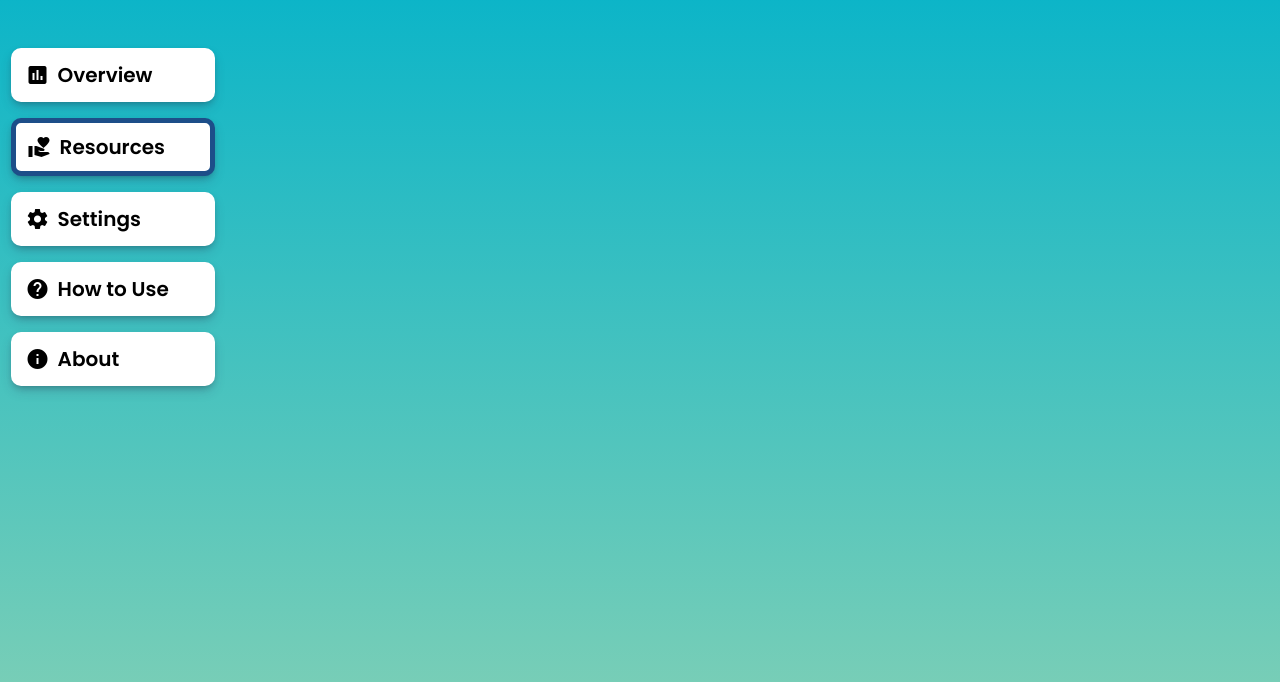
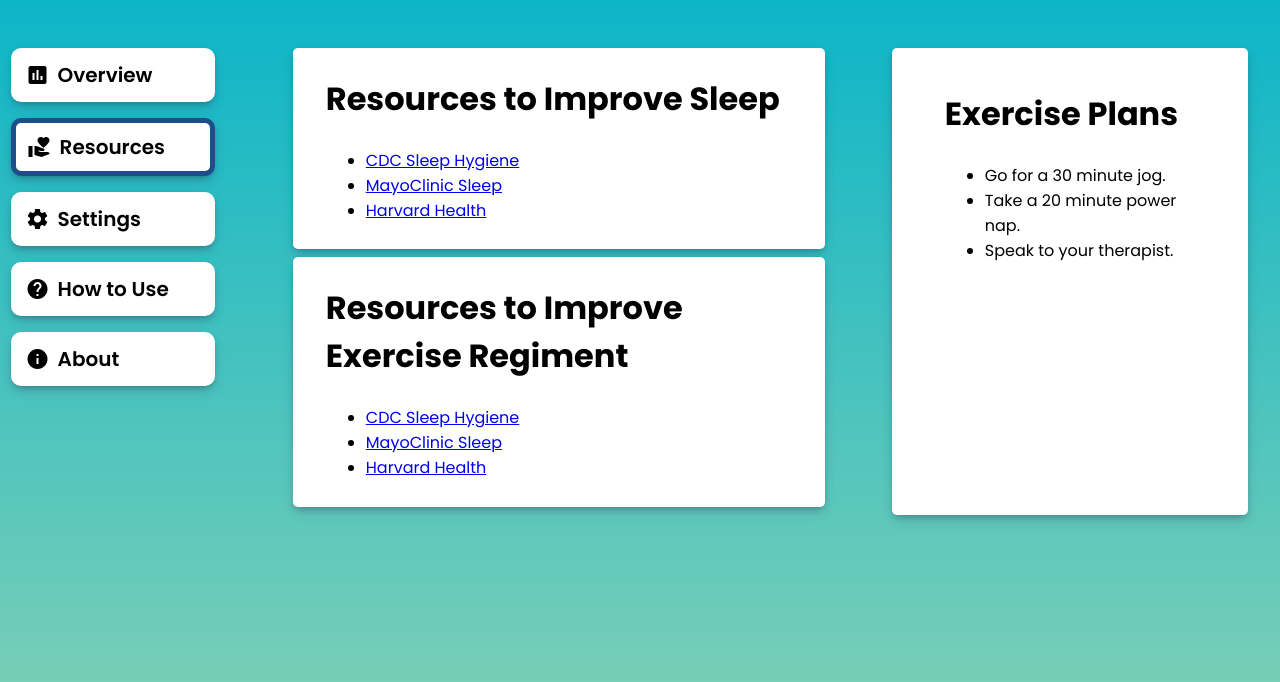
Before and after one commit to ericu-u/GirlHacks, a Django app: template dashboard/templates/dashboard/resources.html in a window 1280 px wide. Shown: the part 80-762 px from the top of the page. Run offline with Django 4.2, Linux system fonts and the light colour scheme; the template is opened without the code that fills it, so the values that code supplies are empty; parts of the project's set-up code (start-up, migrations or seed data) failed here and were passed over; some libraries are stand-ins or nearby versions.

Commit message:
added resources page
coded back and front end for resources page

```diff
--- a/dashboard/static/css/dashboard.css
+++ b/dashboard/static/css/dashboard.css
@@ -167,6 +167,44 @@ nav h3 {
   font-size: 32.5px;
 }
 
+/* Resources */
+#container .not-sidebar .resources {
+  height: min-content;
+  width: 80%;
+  margin: 1vh auto;
+  padding: 4% 5%;
+  border: none;
+  border-radius: 5px;
+  transition: 0.3s;
+  box-shadow: rgba(50, 50, 93, 0.25) 0px 6px 12px -2px,
+    rgba(0, 0, 0, 0.3) 0px 3px 7px -3px;
+  background-color: white;
+  display: flex;
+  flex-direction: column;
+  flex: 2;
+}
+#container .not-sidebar .resources .resource-page {
+  display: flex;
+  flex-direction: column;
+}
+#container .not-sidebar .resources .resource-page ul {
+  list-style-type: square;
+}
+#container .not-sidebar .resource-plans {
+  margin: 1vh 2.5vw 0 0;
+  width: 80%;
+  padding: 4% 5%;
+  border: none;
+  border-radius: 5px;
+  transition: 0.3s;
+  box-shadow: rgba(50, 50, 93, 0.25) 0px 6px 12px -2px,
+    rgba(0, 0, 0, 0.3) 0px 3px 7px -3px;
+  background-color: white;
+  display: flex;
+  flex-direction: column;
+  flex: 1;
+}
+
 /* Settings */
 #settings-modal {
   border: none;
--- a/dashboard/templates/dashboard/resources.html
+++ b/dashboard/templates/dashboard/resources.html
@@ -42,7 +42,35 @@
             </div>
         </div>
         <div id="display" class="not-sidebar">
-
+            <div class="resource-page">
+                <div class="resources">
+                    <h1>Resources to Improve Sleep</h1>
+                    <br>
+                    <ul class="resource-links">
+                        <li><a href="https://www.cdc.gov/sleep/about_sleep/sleep_hygiene.html" target="_blank">CDC Sleep Hygiene</a></li>
+                        <li><a href="https://www.mayoclinic.org/healthy-lifestyle/adult-health/in-depth/sleep/art-20048379" target="_blank">MayoClinic Sleep</a></li>
+                        <li><a href="https://www.health.harvard.edu/staying-healthy/improving-sleep-a-guide-to-a-good-nights-rest" target="_blank">Harvard Health</a></li>
+                      </ul>
+                </div>
+                <div class="resources">
+                    <h1>Resources to Improve Exercise Regiment</h1>
+                    <br>
+                    <ul class="resource-links">
+                        <li><a href="https://www.cdc.gov/sleep/about_sleep/sleep_hygiene.html" target="_blank">CDC Sleep Hygiene</a></li>
+                        <li><a href="https://www.mayoclinic.org/healthy-lifestyle/adult-health/in-depth/sleep/art-20048379" target="_blank">MayoClinic Sleep</a></li>
+                        <li><a href="https://www.health.harvard.edu/staying-healthy/improving-sleep-a-guide-to-a-good-nights-rest" target="_blank">Harvard Health</a></li>
+                    </ul>
+                </div>
+            </div>
+            <div class="resource-plans">
+                <h1>Exercise Plans</h1>
+                <br>
+                <ul class="resource-links">
+                    <li><p>Go for a 30 minute jog.</p></li>
+                    <li><p>Take a 20 minute power nap.</p></li>
+                    <li><p>Speak to your therapist.</p></li>
+                </ul>
+            </div>
         </div>
     </div>
 </body>
```
Also changed, not shown: dashboard/views.py (+27 -12 lines), signup/views.py (+13 -8 lines).
